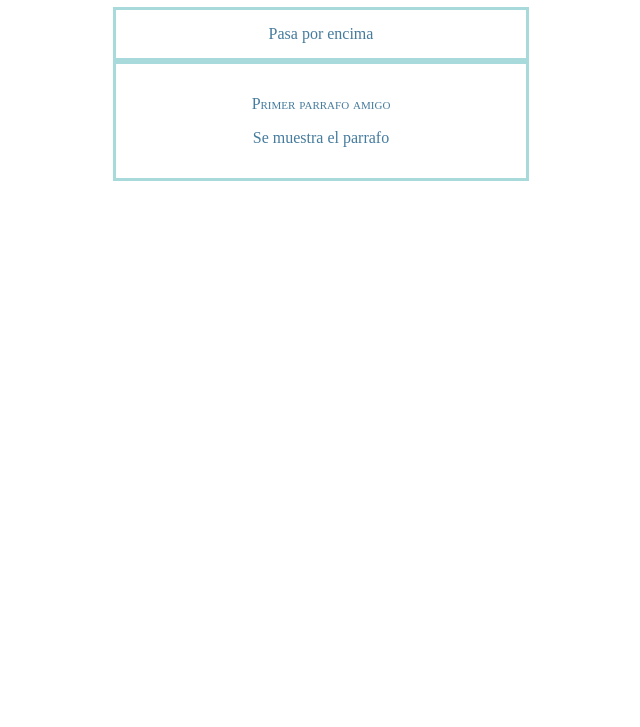
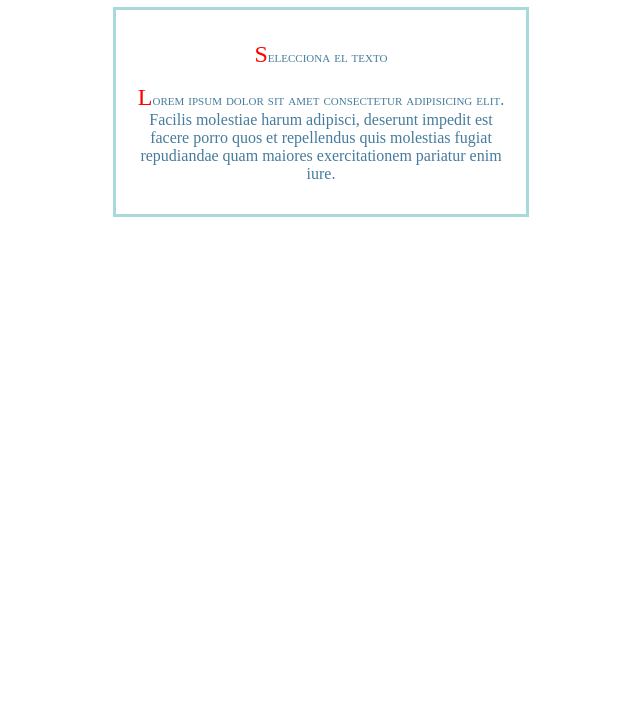
Before and after one commit to adrian1426/CSS_Curso, a plain HTML site: page selectores/index.html in a window 1280 px wide. Shown: the part 73-800 px from the top of the page, without its empty margins (319-959 px from the left). Drawn offline with Linux system fonts and the light colour scheme.

Commit message:
pseudoelementos parte1

```diff
--- a/selectores/estilos.css
+++ b/selectores/estilos.css
@@ -13,22 +13,16 @@ div.contenedor {
   text-align: center;
 }
 
-div.contenedor:hover {
-  background-color: #457b9d;
-  color: #f1faee
+div.contenedor p::selection {
+  color: red;
+  background-color: yellow;
 }
 
-div.contenedor.oculto p {
-  display: none;
+div.contenedor p::first-line {
+  font-variant: small-caps;
 }
 
-div.contenedor.oculto:hover p {
-  display: block;
-  background-color: #a8dadc;
-  color: #023e8a;
-  padding: 15px;
+div.contenedor p::first-letter {
+  color: red;
+  font-size: 1.5em;
 }
-
-div.contenedor.primero p:first-child {
-  font-variant: small-caps;
-}
--- a/selectores/index.html
+++ b/selectores/index.html
@@ -10,15 +10,12 @@
 </head>
 
 <body>
-  <h1>Pseudoclases en CSS</h1>
-  <div class="contenedor oculto">
-    Pasa por encima
-    <p>Se muestra el parrafo</p>
-  </div>
-
-  <div class="contenedor primero">
-    <p>Primer parrafo amigo</p>
-    <p>Se muestra el parrafo</p>
+  <h1>Pseudoelementos en CSS</h1>
+  <div class="contenedor">
+    <p>Selecciona el texto</p>
+    <p>Lorem ipsum dolor sit amet consectetur adipisicing elit. Facilis molestiae harum adipisci, deserunt impedit est
+      facere porro quos et repellendus quis molestias fugiat repudiandae quam maiores exercitationem pariatur enim iure.
+    </p>
   </div>
 </body>
 
```
